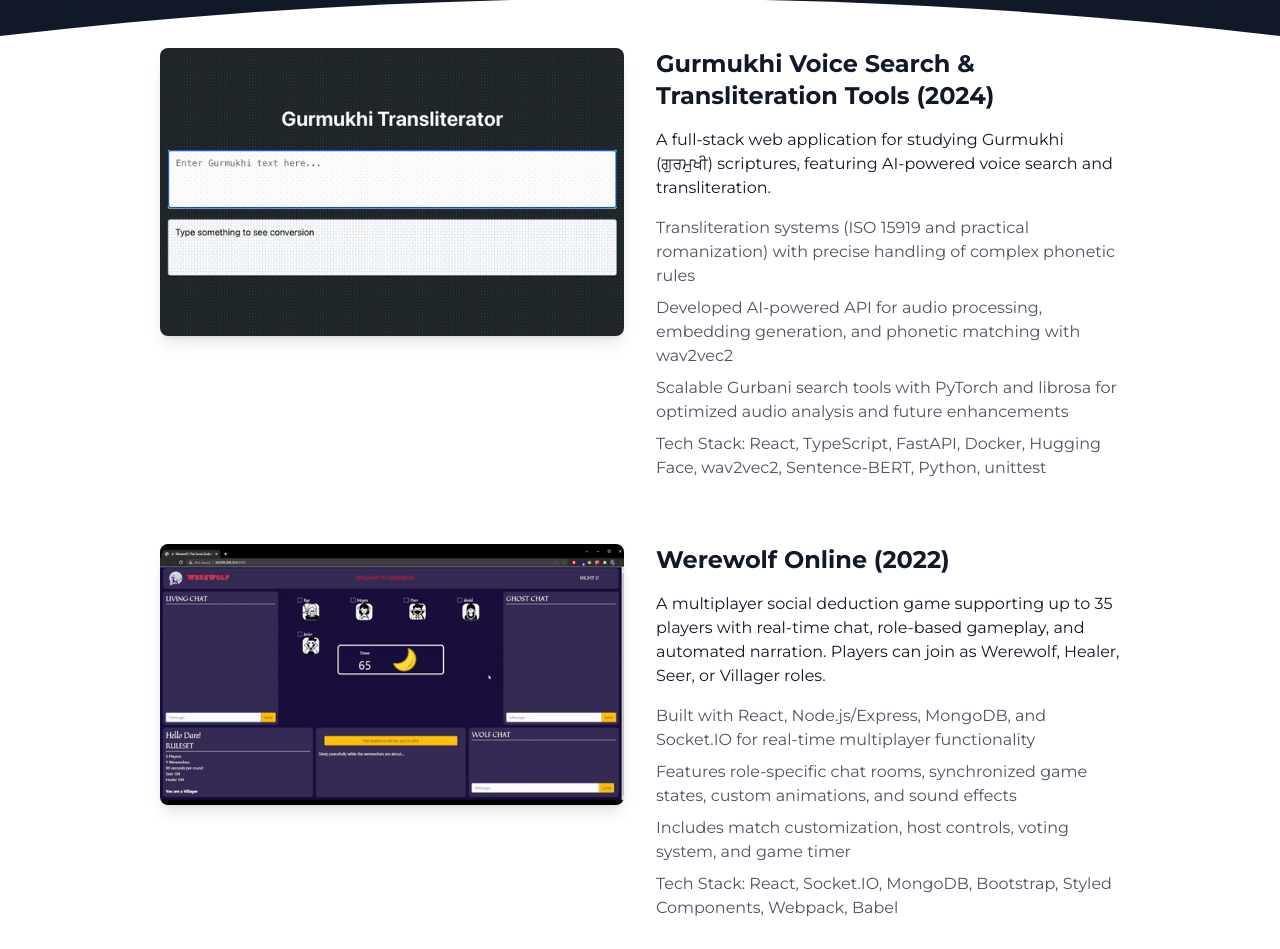
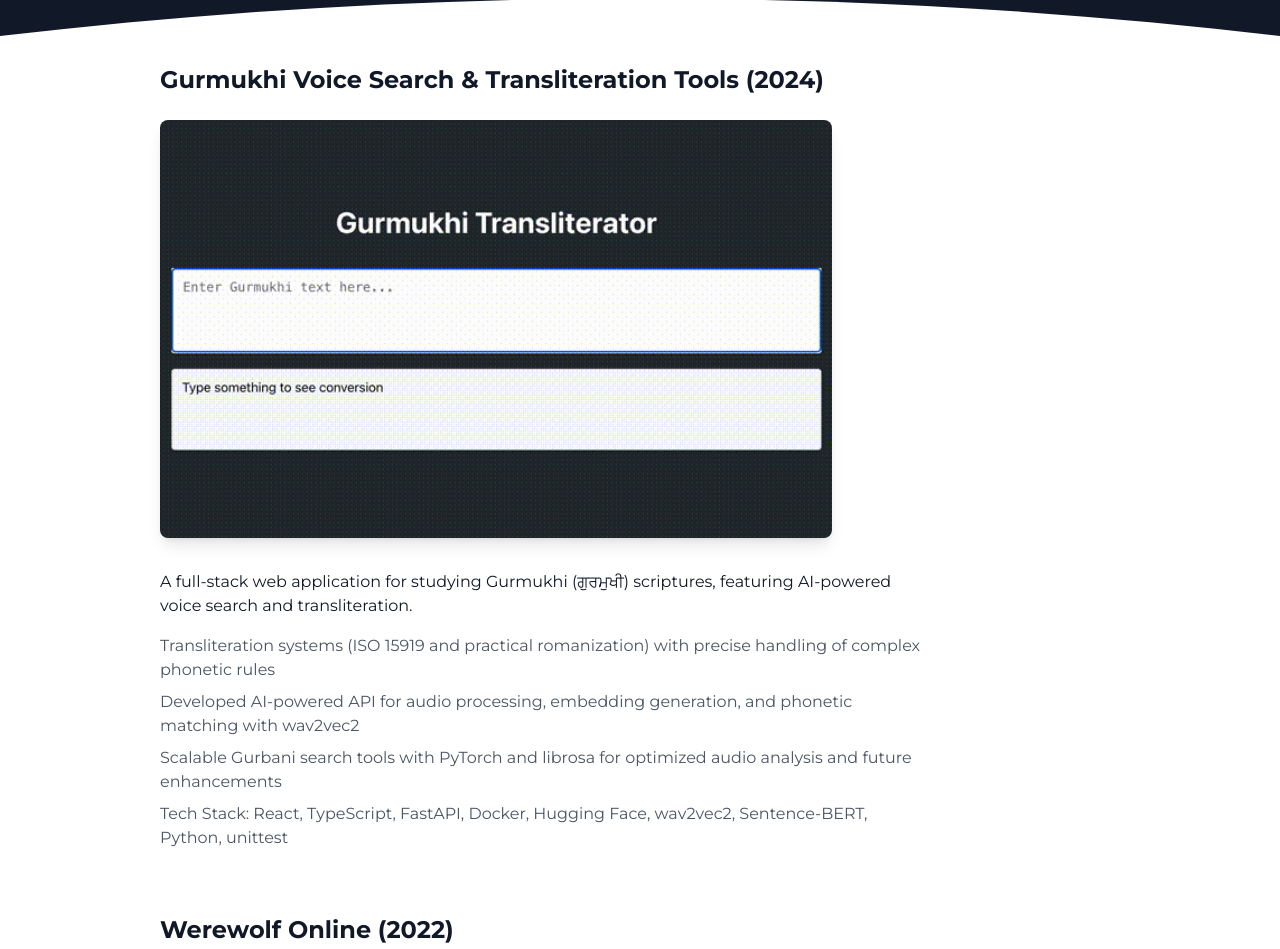
Before and after one commit to thehimmat/thehimmat.github.io, a plain HTML site: page projects.html in a window 1280 px wide. Shown: the part 200-1149 px from the top of the page. Drawn offline with Linux system fonts and the light colour scheme.

Commit message:
adjust mobile view for projects

```diff
--- a/projects.html
+++ b/projects.html
@@ -28,31 +28,24 @@
         </div>
     </header>
 
-    <main class="max-w-5xl mx-auto px-4 py-12 sm:px-6 lg:px-8" style="margin-top: max(120px, 25vh)">
-        <div class="space-y-16">
+    <main class="max-w-5xl mx-auto px-4 py-12 sm:px-6 lg:px-8" style="margin-top: max(140px, 25vh)">
+        <div class="space-y-16 pt-4">
             <!-- Gurmukhi Project -->
-            <div class="block sm:flex gap-8 items-start">
-                <div class="w-full sm:w-1/2 order-2 sm:order-none mb-6 sm:mb-0">
-                    <h3 class="text-2xl font-bold mb-4 block sm:hidden text-center">
+            <div>
+                <h3 class="text-2xl font-bold mb-6 text-center sm:text-left">
                     <a href="https://github.com/thehimmat/gurmukhi-voice-search"
                        class="hover:text-gray-600 hover:underline transition-all duration-200"
                        target="_blank">
                         Gurmukhi Voice Search & Transliteration Tools (2024)
                     </a>
                 </h3>
+                <div class="mb-8 flex justify-center sm:justify-start">
                     <img src="gurmukhiTransliteratorDemo.gif"
                          alt="Gurmukhi Transliteration Demo"
-                         class="w-full rounded-lg shadow-lg"
+                         class="w-full sm:max-w-2xl rounded-lg shadow-lg"
                     />
                 </div>
-                <div class="w-full sm:w-1/2">
-                    <h3 class="text-2xl font-bold mb-4 hidden sm:block">
-                        <a href="https://github.com/thehimmat/gurmukhi-voice-search"
-                           class="hover:text-gray-600 hover:underline transition-all duration-200"
-                           target="_blank">
-                            Gurmukhi Voice Search & Transliteration Tools (2024)
-                        </a>
-                    </h3>
+                <div class="max-w-3xl">
                     <p class="mb-4">A full-stack web application for studying Gurmukhi (ਗੁਰਮੁਖੀ) scriptures, featuring AI-powered voice search and transliteration.</p>
                     <ul class="space-y-2 text-gray-600">
                         <li>Transliteration systems (ISO 15919 and practical romanization) with precise handling of complex phonetic rules</li>
@@ -64,28 +57,21 @@
             </div>
 
             <!-- Werewolf Project -->
-            <div class="block sm:flex gap-8 items-start">
-                <div class="w-full sm:w-1/2 order-2 sm:order-none mb-6 sm:mb-0">
-                    <h3 class="text-2xl font-bold mb-4 block sm:hidden text-center">
+            <div>
+                <h3 class="text-2xl font-bold mb-6 text-center sm:text-left">
                     <a href="https://github.com/thehimmat/werewolf"
                        class="hover:text-gray-600 hover:underline transition-all duration-200"
                        target="_blank">
                         Werewolf Online (2022)
                     </a>
                 </h3>
+                <div class="mb-8 flex justify-center sm:justify-start">
                     <img src="werewolfGif.gif"
                          alt="Werewolf Online Game Demo"
-                         class="w-full rounded-lg shadow-lg"
+                         class="w-full sm:max-w-2xl rounded-lg shadow-lg"
                     />
                 </div>
-                <div class="w-full sm:w-1/2">
-                    <h3 class="text-2xl font-bold mb-4 hidden sm:block">
-                        <a href="https://github.com/thehimmat/werewolf"
-                           class="hover:text-gray-600 hover:underline transition-all duration-200"
-                           target="_blank">
-                            Werewolf Online (2022)
-                        </a>
-                    </h3>
+                <div class="max-w-3xl">
                     <p class="mb-4">A multiplayer social deduction game supporting up to 35 players with real-time chat, role-based gameplay, and automated narration. Players can join as Werewolf, Healer, Seer, or Villager roles.</p>
                     <ul class="space-y-2 text-gray-600">
                         <li>Built with React, Node.js/Express, MongoDB, and Socket.IO for real-time multiplayer functionality</li>
```
Also changed, not shown: index.html (+1 -8 lines), output.css. Lines whose indentation alone changed are shown as unchanged.
